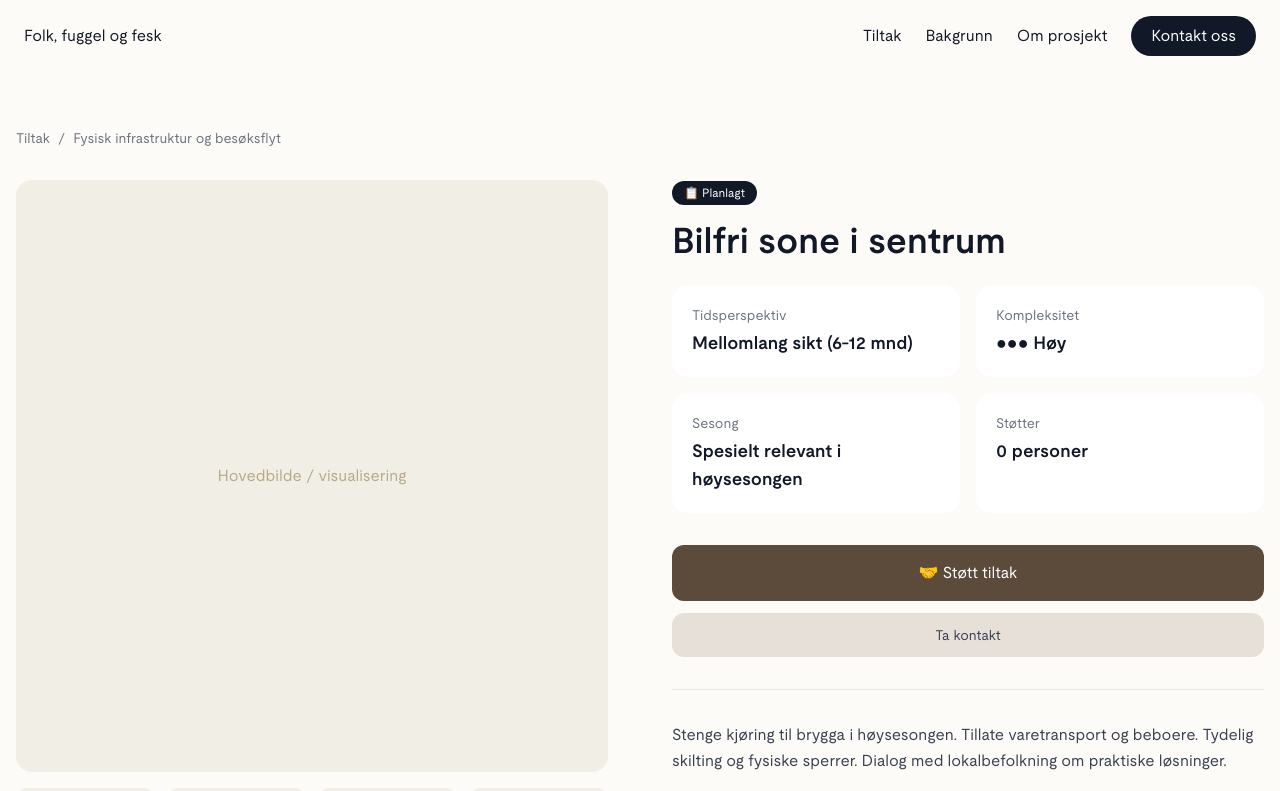
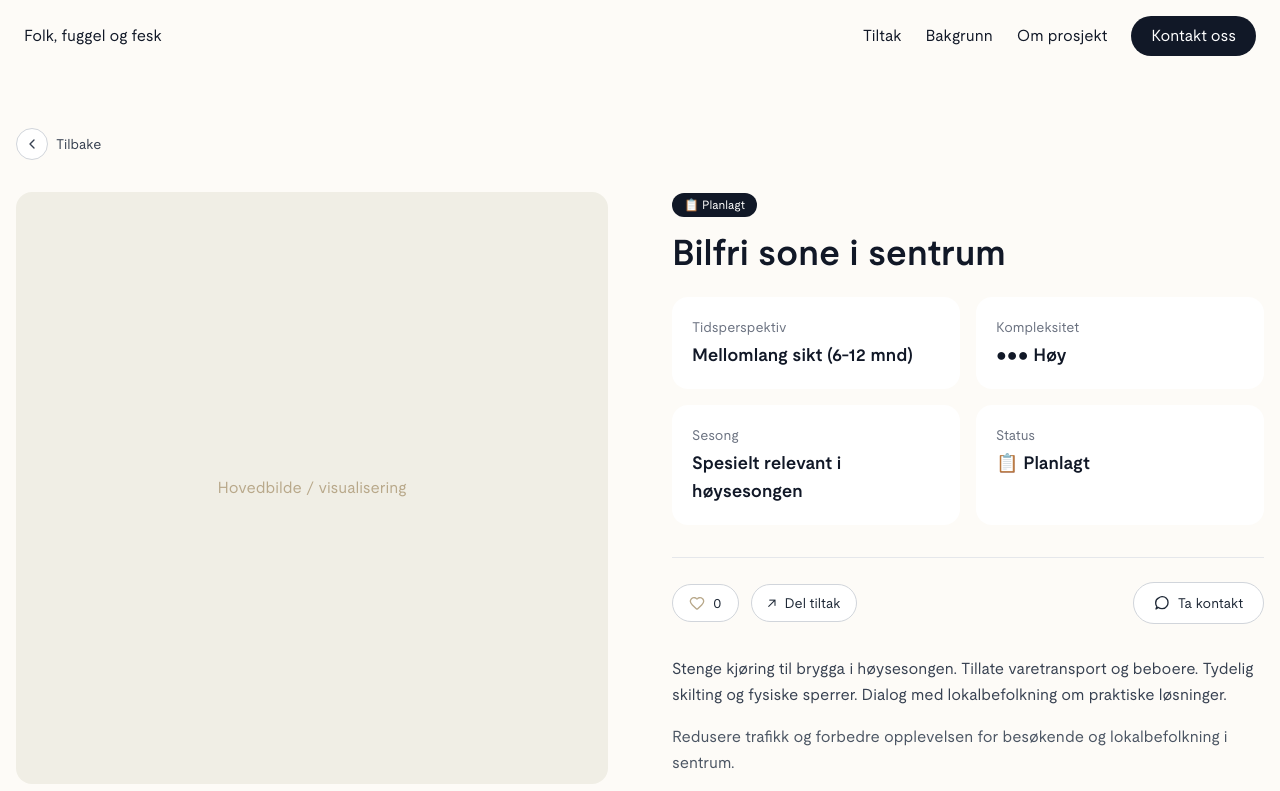
Before and after one commit to grimeland/aa, a Next.js app: page /tiltak/fysisk-infrastruktur/bilfri-sone in a window 1280 px wide. Shown: the top 791 px of the page. Built offline with nearby package versions, Linux system fonts and the light colour scheme.

Commit message:
tiltaksfilksing

```diff
--- a/app/tiltak/[pakke]/[tiltak]/page.tsx
+++ b/app/tiltak/[pakke]/[tiltak]/page.tsx
@@ -6,7 +6,6 @@ import Header from '@/components/Header'
 import Footer from '@/components/Footer'
 import BottomSection from '@/components/BottomSection'
 import { getTiltakById, getTiltakByPakke, getStatusIcon, getKompleksitetDots, getTidsperspektivTekst, type Tiltakspakke } from '@/lib/tiltak'
-import { images } from '@/lib/images'
 
 interface PageProps {
   params: {
@@ -80,20 +79,52 @@ export default function TiltakDetailPage({ params }: PageProps) {
     'høy': 'Høy',
   }
 
+  const handleShare = async () => {
+    try {
+      const shareData = {
+        title: tiltak.title,
+        text: `Se tiltaket "${tiltak.title}"`,
+        url: typeof window !== 'undefined' ? window.location.href : undefined,
+      }
+
+      if (navigator.share) {
+        await navigator.share(shareData)
+      } else if (navigator.clipboard && shareData.url) {
+        await navigator.clipboard.writeText(shareData.url)
+      }
+    } catch (err) {
+      console.error('Kunne ikke dele tiltaket', err)
+    }
+  }
+
   return (
     <>
       <Header darkMode />
       <main>
         <section className="bg-neutral-light pt-32 pb-20">
           <div className="container mx-auto px-4">
-            {/* Breadcrumb */}
-            <nav className="mb-8 text-sm max-w-7xl mx-auto">
-              <ol className="flex items-center gap-2 text-gray-500">
-                <li><Link href="/tiltak" className="hover:text-gray-800">Tiltak</Link></li>
-                <li>/</li>
-                <li><Link href={`/tiltak/${params.pakke}`} className="hover:text-gray-800">{pakkeNavn[tiltak.tiltakspakke]}</Link></li>
-              </ol>
-            </nav>
+            {/* Tilbake-knapp */}
+            <div className="mb-8 text-sm max-w-7xl mx-auto">
+              <Link
+                href={`/tiltak/${params.pakke}`}
+                className="inline-flex items-center gap-2 text-gray-700 hover:text-gray-900"
+              >
+                <span className="inline-flex h-8 w-8 items-center justify-center rounded-full border border-gray-300 bg-white">
+                  <svg
+                    className="h-4 w-4"
+                    viewBox="0 0 24 24"
+                    fill="none"
+                    stroke="currentColor"
+                    strokeWidth="2"
+                    strokeLinecap="round"
+                    strokeLinejoin="round"
+                  >
+                    <path d="M15 18l-6-6 6-6" />
+                  </svg>
+                </span>
+                <span>Tilbake</span>
+              </Link>
+            </div>
 
             {/* Two-column layout - Product style */}
             <div className="max-w-7xl mx-auto grid lg:grid-cols-2 gap-12 lg:gap-16">
@@ -161,50 +192,96 @@ export default function TiltakDetailPage({ params }: PageProps) {
                     <p className="text-gray-900 font-semibold text-lg">{tiltak.sesong || 'Hele året'}</p>
                   </div>
                   <div className="bg-white rounded-2xl p-5">
-                    <p className="text-sm text-gray-500 mb-1">Støtter</p>
-                    <p className="text-gray-900 font-semibold text-lg">{supportCount} {supportCount === 1 ? 'person' : 'personer'}</p>
+                    <p className="text-sm text-gray-500 mb-1">Status</p>
+                    <p className="text-gray-900 font-semibold text-lg">
+                      {getStatusIcon(tiltak.status)} {statusTekst[tiltak.status]}
+                    </p>
                   </div>
                 </div>
 
-                {/* Støtt tiltak - knapp */}
-                <div className="mb-8 pb-8 border-b border-gray-200">
+                {/* Støtt / del / kontakt */}
+                <div className="mb-8 pt-6 border-t border-gray-200">
+                  <div className="flex flex-col gap-3 md:flex-row md:items-center md:justify-between">
+                    <div className="flex items-center gap-3">
+                      {/* Like / støtte */}
                       <button
                         onClick={handleSupport}
                         disabled={isLoading}
-                    className="w-full py-4 rounded-xl text-base font-medium transition-all"
-                    style={{
-                      backgroundColor: hasSupported ? '#E7E0D8' : '#5C4A3A',
-                      color: hasSupported ? '#6B5B4F' : '#FFFFFF',
-                    }}
+                        className={`inline-flex items-center gap-2 rounded-full px-4 py-2 text-sm font-medium border ${
+                          hasSupported
+                            ? 'border-transparent text-[#D56554]'
+                            : 'border-gray-300 text-gray-800 bg-white'
+                        }`}
+                        style={
+                          hasSupported
+                            ? { backgroundColor: '#F9EAEA' }
+                            : undefined
+                        }
                       >
-                    {isLoading ? (
-                      'Laster...'
-                    ) : hasSupported ? (
-                      '🤝 Du støtter tiltak'
-                    ) : (
-                      '🤝 Støtt tiltak'
-                    )}
+                        <span
+                          className={`flex items-center transition-all duration-150 ${
+                            hasSupported
+                              ? 'text-[#D56554]'
+                              : 'text-[#B8A88A]'
+                          }`}
+                        >
+                          <svg
+                            className="h-4 w-4 transform transition-transform duration-150 active:scale-125"
+                            viewBox="0 0 32 32"
+                            fill={hasSupported ? 'currentColor' : 'none'}
+                            xmlns="http://www.w3.org/2000/svg"
+                          >
+                            <path
+                              d="M2.66699 12.6664C2.66702 11.1827 3.11712 9.73384 3.95784 8.51128C4.79856 7.28872 5.99035 6.34994 7.3758 5.81893C8.76126 5.28792 10.2752 5.18965 11.7177 5.53712C13.1601 5.88459 14.4633 6.66143 15.455 7.76506C15.5248 7.83975 15.6093 7.89929 15.7031 7.93999C15.7969 7.9807 15.8981 8.00171 16.0003 8.00171C16.1026 8.00171 16.2038 7.9807 16.2976 7.93999C16.3914 7.89929 16.4758 7.83975 16.5457 7.76506C17.5342 6.65426 18.8377 5.87088 20.2825 5.5192C21.7273 5.16751 23.245 5.26419 24.6335 5.79637C26.022 6.32856 27.2155 7.271 28.0551 8.49826C28.8948 9.72553 29.3407 11.1794 29.3337 12.6664C29.3337 15.7197 27.3337 17.9997 25.3337 19.9997L18.011 27.0837C17.7625 27.3691 17.4562 27.5983 17.1124 27.7561C16.7685 27.914 16.395 27.9969 16.0167 27.9993C15.6384 28.0017 15.2639 27.9235 14.918 27.77C14.5722 27.6165 14.263 27.3912 14.011 27.1091L6.66699 19.9997C4.66699 17.9997 2.66699 15.7331 2.66699 12.6664Z"
+                              stroke="currentColor"
+                              strokeWidth="2.66667"
+                              strokeLinecap="round"
+                              strokeLinejoin="round"
+                            />
+                          </svg>
+                        </span>
+                        <span
+                          className={`transition-colors duration-150 ${
+                            hasSupported ? 'text-[#D56554]' : 'text-gray-800'
+                          }`}
+                        >
+                          {supportCount}
+                        </span>
                       </button>
 
-                  {/* Bekreftelsesmelding */}
-                  {showMessage && (
-                    <div className={`mt-3 text-center text-sm animate-pulse ${
-                      hasSupported ? 'text-green-600' : 'text-gray-500'
-                    }`}>
-                      {showMessage}
+                      {/* Del tiltak */}
+                      <button
+                        type="button"
+                        onClick={handleShare}
+                        className="inline-flex items-center gap-2 rounded-full px-4 py-2 text-sm font-medium border border-gray-300 bg-white text-gray-800 hover:bg-gray-50"
+                      >
+                        <span>↗</span>
+                        <span>Del tiltak</span>
+                      </button>
                     </div>
-                  )}
 
-                  {/* Ta kontakt - knapp */}
+                    {/* Ta kontakt */}
                     <a
                       href={`mailto:erlend@travers.as?subject=Innspill til ${tiltak.title}`}
-                    className="mt-3 w-full py-3 rounded-xl text-sm font-medium transition-all inline-flex items-center justify-center gap-2 text-gray-700 hover:opacity-90"
-                    style={{
-                      backgroundColor: '#E7E0D8',
-                    }}
+                      className="inline-flex items-center gap-2 rounded-full px-5 py-2.5 text-sm font-medium border border-gray-300 bg-white text-gray-800 hover:bg-gray-50 md:ml-auto"
                     >
-                    Ta kontakt
+                      <span>
+                        {/* chat bubble icon */}
+                        <svg
+                          className="h-4 w-4"
+                          viewBox="0 0 24 24"
+                          fill="none"
+                          stroke="currentColor"
+                          strokeWidth="2"
+                          strokeLinecap="round"
+                          strokeLinejoin="round"
+                        >
+                          <path d="M21 11.5a8.38 8.38 0 0 1-1.9 5.4A8.5 8.5 0 0 1 12 20.5a8.38 8.38 0 0 1-5.4-1.9L3 21l1.4-3.6A8.38 8.38 0 0 1 2.5 12 8.5 8.5 0 0 1 7.1 4.4 8.38 8.38 0 0 1 12 2.5h.5A8.48 8.48 0 0 1 21 11v.5z" />
+                        </svg>
+                      </span>
+                      <span>Ta kontakt</span>
                     </a>
+                  </div>
                 </div>
 
                 {/* Beskrivelse */}
```
Also changed, not shown: public/icons/heart.svg (added). Lines whose indentation alone changed are shown as unchanged.
